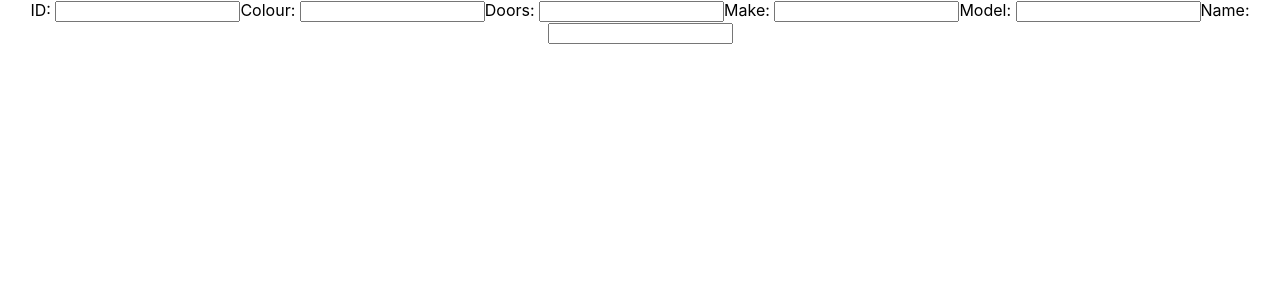
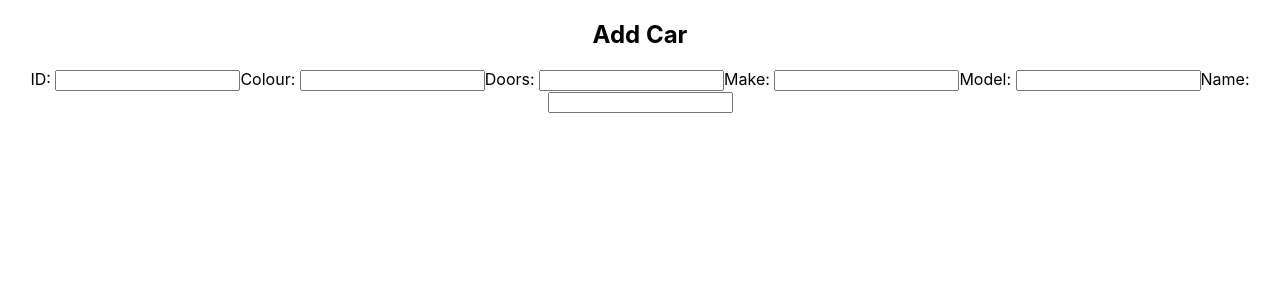
Before and after one commit to LuKeF-2021/React-Jest, a React (Create React App) app in the folder car-garage/: page / in a window 1280 px wide. Shown: the top 300 px of the page. Built offline with nearby package versions, Linux system fonts and the light colour scheme.

Commit message:
added header

```diff
--- a/car-garage/src/Webpage/CreateCar.jsx
+++ b/car-garage/src/Webpage/CreateCar.jsx
@@ -6,6 +6,7 @@ const CreateCar = () => {
 
     return(
         <>
+        <h2>Add Car</h2>
             <form onSubmit={Placeholder}>
             <label>ID: </label>
             <input name="ID" type="text"></input>
```
